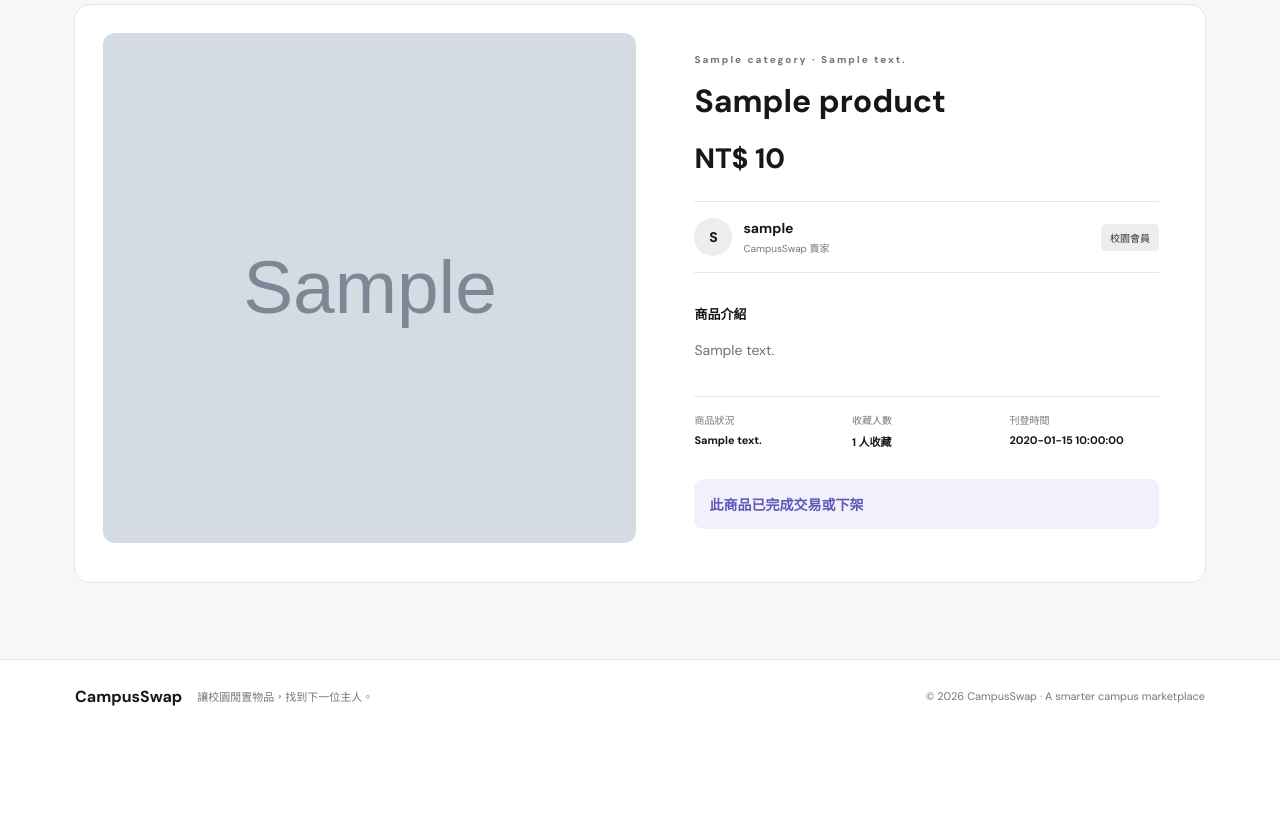
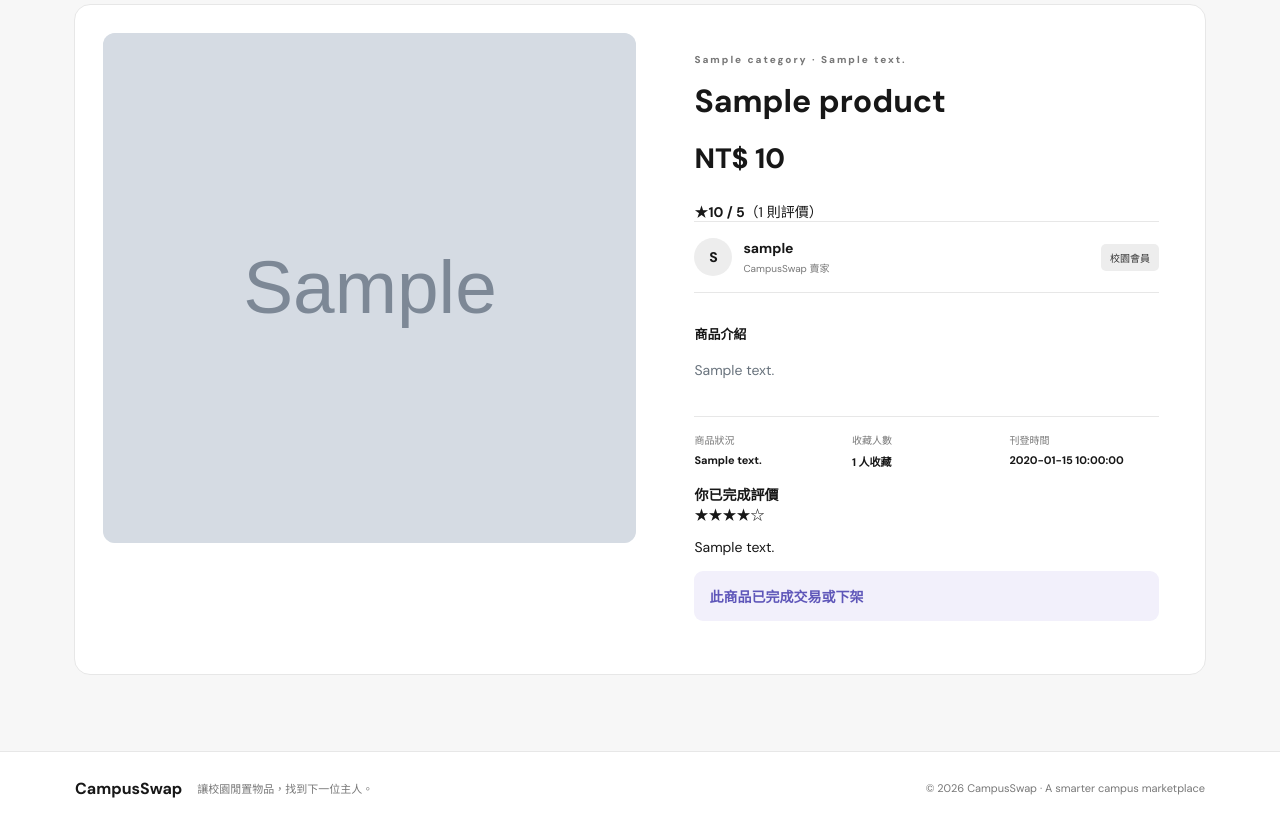
Before and after one commit to billtsai862-glitch/CampusSwap, a Flask app: template templates/product_detail.html in a window 1280 px wide. Shown: the part 155-980 px from the top of the page. Before the commit the page ends 861 px from the top, so only its background shows below. Run offline with Flask 3, Linux system fonts and the light colour scheme; the template is opened without the code that fills it: most values are stand-ins (such as "Sample title", 1, 10 or a date in 2020); grey boxes marked "Sample" are stand-in pictures; some libraries are stand-ins or nearby versions.

Commit message:
Add product rating form and summary

```diff
--- a/templates/product_detail.html
+++ b/templates/product_detail.html
@@ -4,7 +4,18 @@
 <div class="breadcrumb"><a href="{{ url_for('index') }}">探索商品</a><span>/</span><span>{{ product.category }}</span></div>
 <section class="detail-layout">
   <div class="detail-visual">{% if product.image_url %}<img src="{{ product.image_url }}" alt="{{ product.title }}">{% else %}<div class="detail-placeholder"><span>CS</span><small>GIVE IT A SECOND LIFE</small></div>{% endif %}</div>
-  <div class="detail-info"><span class="eyebrow">{{ product.category }} · {{ product.condition_text }}</span><h1>{{ product.title }}</h1><div class="detail-price">NT$ {{ "{:,}".format(product.price) }}</div><div class="seller-line"><div class="avatar">{{ product.username[:1]|upper }}</div><div><strong>{{ product.username }}</strong><small>CampusSwap 賣家</small></div><span class="seller-badge">校園會員</span></div><div class="detail-description"><h3>商品介紹</h3><p>{{ product.description or "賣家尚未提供詳細說明。" }}</p></div><div class="detail-facts"><div><small>商品狀況</small><strong>{{ product.condition_text }}</strong></div><div><small>收藏人數</small><strong>{{ favorite_count }} 人收藏</strong></div><div><small>刊登時間</small><strong>{{ product.created_at }}</strong></div></div>
+  <div class="detail-info"><span class="eyebrow">{{ product.category }} · {{ product.condition_text }}</span><h1>{{ product.title }}</h1><div class="detail-price">NT$ {{ "{:,}".format(product.price) }}</div><div class="detail-rating"><span class="rating-stars">★</span><strong>{% if rating_summary.rating_count %}{{ rating_summary.rating_avg }} / 5{% else %}尚無評分{% endif %}</strong><span>（{{ rating_summary.rating_count }} 則評價）</span></div><div class="seller-line"><div class="avatar">{{ product.username[:1]|upper }}</div><div><strong>{{ product.username }}</strong><small>CampusSwap 賣家</small></div><span class="seller-badge">校園會員</span></div><div class="detail-description"><h3>商品介紹</h3><p>{{ product.description or "賣家尚未提供詳細說明。" }}</p></div><div class="detail-facts"><div><small>商品狀況</small><strong>{{ product.condition_text }}</strong></div><div><small>收藏人數</small><strong>{{ favorite_count }} 人收藏</strong></div><div><small>刊登時間</small><strong>{{ product.created_at }}</strong></div></div>
+    {% if my_rating %}
+      <div class="rating-panel"><strong>你已完成評價</strong><div class="rating-stars rating-stars-large">{{ "★" * my_rating.stars }}{{ "☆" * (5 - my_rating.stars) }}</div>{% if my_rating.comment %}<p>{{ my_rating.comment }}</p>{% endif %}</div>
+    {% elif can_rate %}
+      <form class="rating-panel" method="post" action="{{ url_for('rate_product', product_id=product.id) }}">
+        <strong>交易已完成，幫這項商品評個分數吧！</strong>
+        <label for="stars">星級評分</label>
+        <select id="stars" name="stars" required><option value="">請選擇星級</option><option value="5">★★★★★ 5 顆星</option><option value="4">★★★★☆ 4 顆星</option><option value="3">★★★☆☆ 3 顆星</option><option value="2">★★☆☆☆ 2 顆星</option><option value="1">★☆☆☆☆ 1 顆星</option></select>
+        <label for="rating-comment">評價內容（選填）</label><textarea id="rating-comment" name="comment" rows="2" maxlength="500" placeholder="分享商品實際狀況或交易心得"></textarea>
+        <button class="button button-primary button-wide" type="submit">送出評分</button>
+      </form>
+    {% endif %}
     {% if own_product %}
       <div class="detail-actions"><a class="button button-primary" href="{{ url_for('edit_product', product_id=product.id) }}">編輯商品</a><a class="button button-light" href="{{ url_for('dashboard') }}">管理刊登</a></div>
     {% elif product.is_active %}
```
